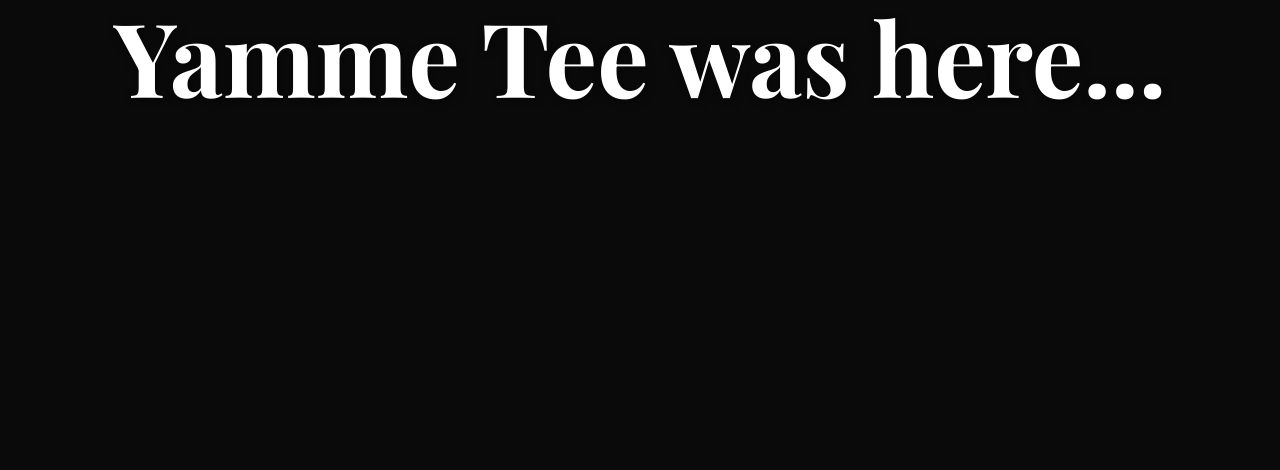
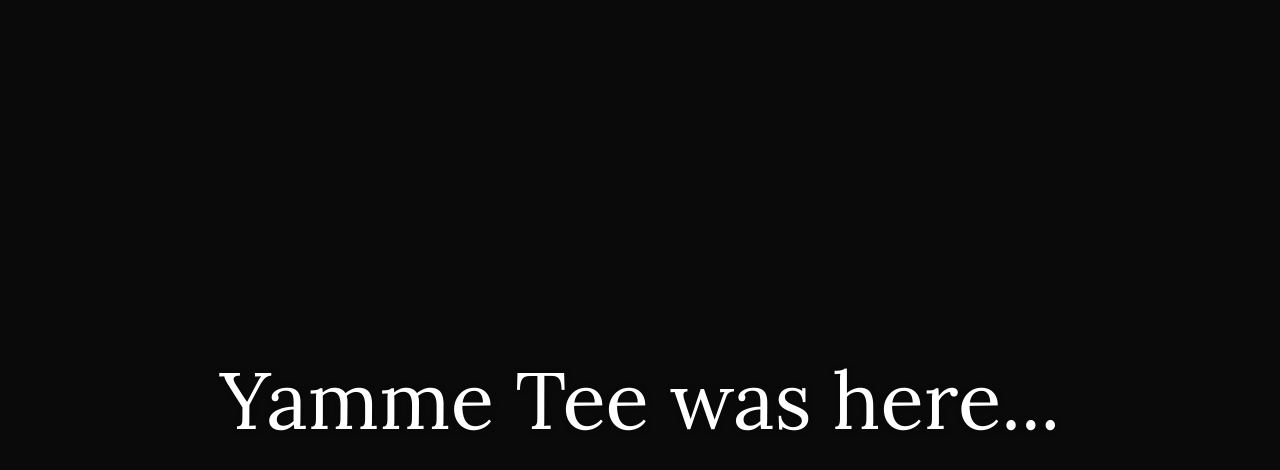
Before and after one commit to yammetee/yammetee, a Next.js app: page / in a window 1280 px wide. Shown: the top 470 px of the page. Built offline with nearby package versions, Linux system fonts and the light colour scheme.

Commit message:
Update layout.tsx

```diff
--- a/app/layout.tsx
+++ b/app/layout.tsx
@@ -1,11 +1,10 @@
 import type { Metadata } from "next";
-import { Playfair_Display } from "next/font/google";
+import { Lora } from "next/font/google";
 import "./globals.css";
 
-const playfair = Playfair_Display({
+const lora = Lora({
   subsets: ["latin"],
-  weight: ["400", "700"],
-  variable: "--font-playfair",
+  weight: ["400"],
 });
 
 export const metadata: Metadata = {
@@ -24,23 +23,23 @@ export default function RootLayout({
         style={{
           margin: 0,
           padding: 0,
-          height: "100%",
-          width: "100%",
+          height: "100vh",
+          width: "100vw",
           backgroundColor: "#0a0a0a",
           display: "flex",
           justifyContent: "center",
           alignItems: "center",
-          fontFamily: "'Playfair Display', serif",
-          color: "#ffffff", // белый текст
+          fontFamily: "'Lora', serif",
+          color: "#ffffff",
           textAlign: "center",
         }}
       >
         <h1
           style={{
-            fontSize: "8vw",
-            fontWeight: 700,
+            fontSize: "10vh",
+            fontWeight: 400,
             lineHeight: 1.1,
-            textShadow: "2px 2px 8px rgba(0,0,0,0.5)", // лёгкая тень для глубины
+            textShadow: "1px 1px 6px rgba(0,0,0,0.4)",
           }}
         >
           Yamme Tee was here...
```
